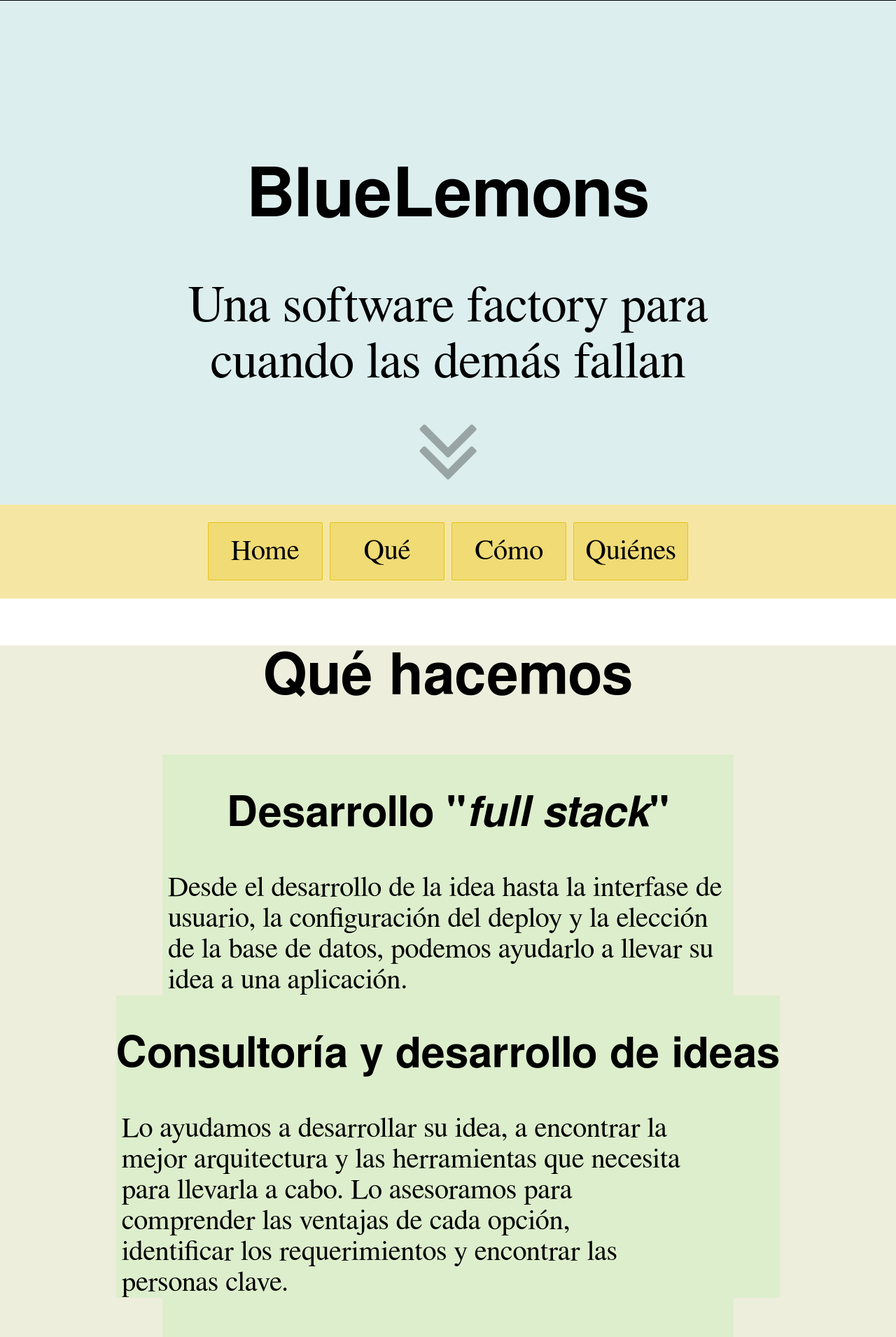
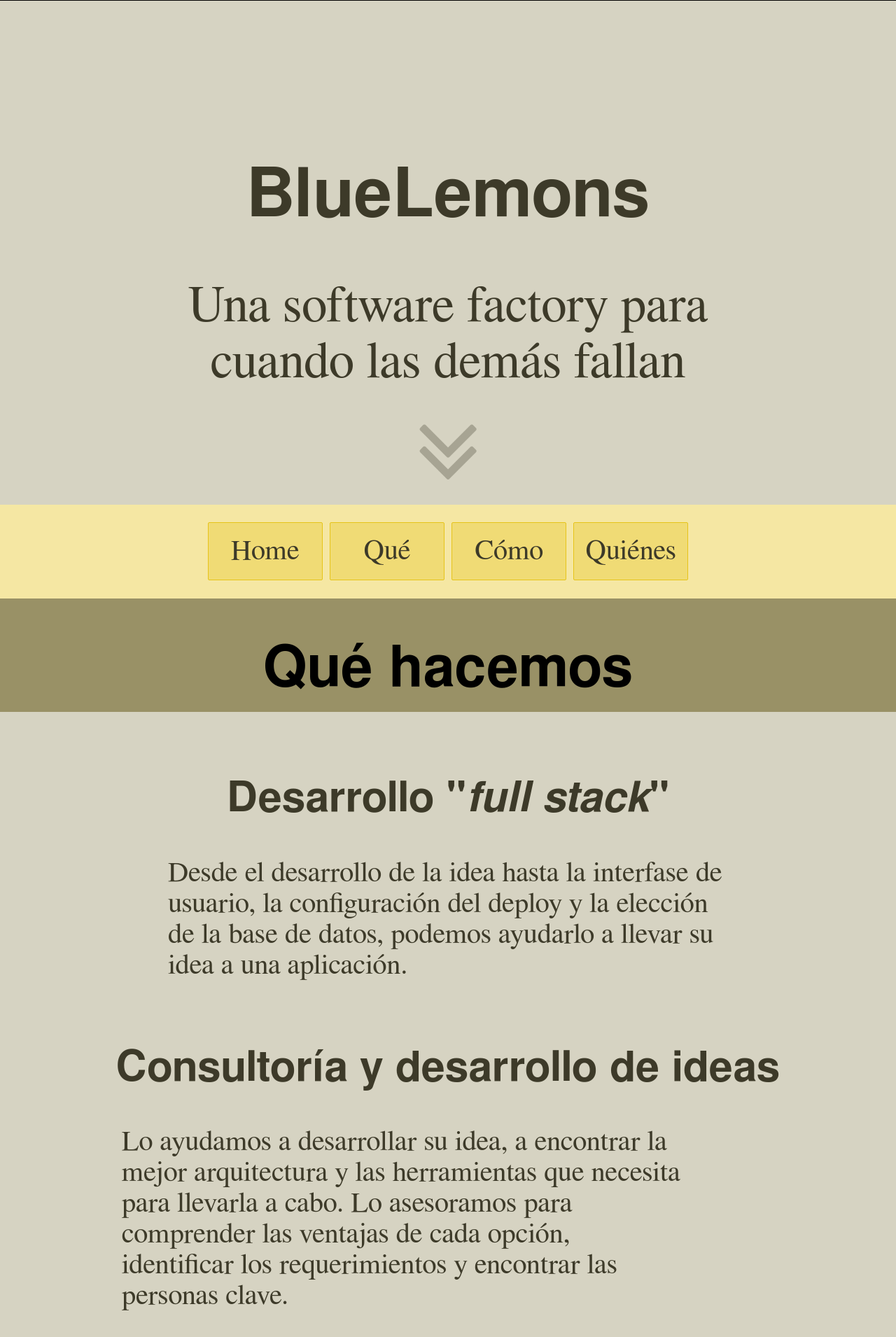
Before and after one commit to BlueLemon/bluelemons.github.io, a Jekyll site: the page index.html, which Jekyll copies as it is, in a window 1280 px wide. Shown: the top 1910 px of the page at 70% size. Built offline with Jekyll 4.4.1, drawn with Linux system fonts in a browser that asks for light colours.

Commit message:
Setup a color pallete.

```diff
--- a/_sass/header.scss
+++ b/_sass/header.scss
@@ -1,6 +1,6 @@
 body > header {
   min-height: 80vh;
-  background-color: #DEE;
+  background-color: $background-color;
   border-top: 1px solid black; // prevent top-margin.
   text-align: center;
   font-size: 1.2rem;
--- a/_sass/navigation.scss
+++ b/_sass/navigation.scss
@@ -1,5 +1,3 @@
-$primary-color: hsl(50,80,70);
-
 nav {
   width: 100%;
   background: lighten($primary-color, 10);
--- a/css/landing.scss
+++ b/css/landing.scss
@@ -1,5 +1,12 @@
 ---
 ---
+@charset "utf-8";
+
+// variables
+
+$background-color: hsl(50, 20, 80);
+$text-color:       darken($background-color, 60);
+$primary-color:    hsl(50,80,70);
 
 // fonts
 
@@ -10,6 +17,8 @@
 html {
   font-size: 4.5vmin;
   font-family: FreeSerif,Lucida Bright,Georgia,serif;
+  background-color: $background-color;
+  color: $text-color;
 }
 
 h1 , h2 {
@@ -39,12 +48,17 @@ html , body {
 }
 
 section {
-  background: #EED;
   text-align: center;
-
+  margin-bottom: 1em;
+  h1 {
+    background-color: darken($background-color, 30);
+    color: darken($text-color, 20);
+    margin: 0 0 0.5em;
+    padding-top: 0.5em;
+    line-height: 1.5;
+  }
   section {
     display: inline-block;
-    background: #DEC;
     text-align: left;
     vertical-align: top;
   }
```
